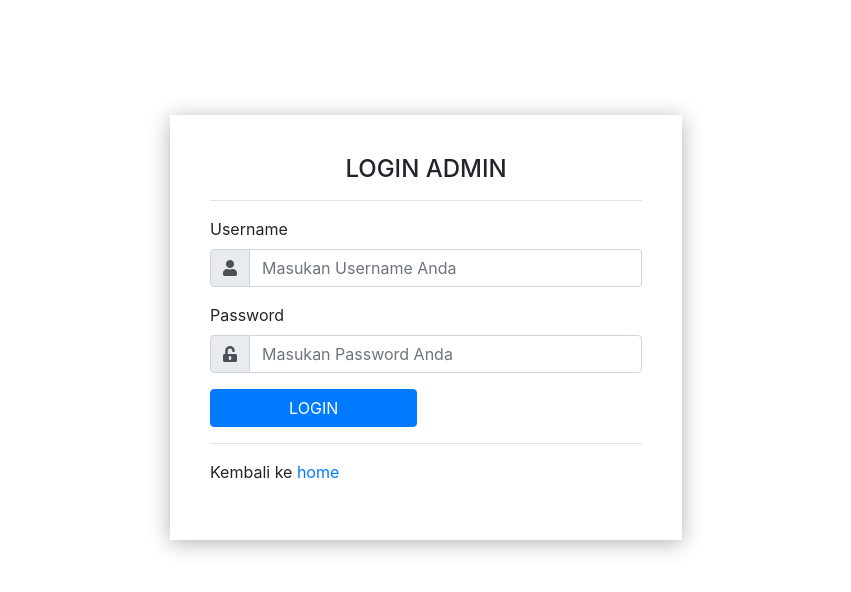
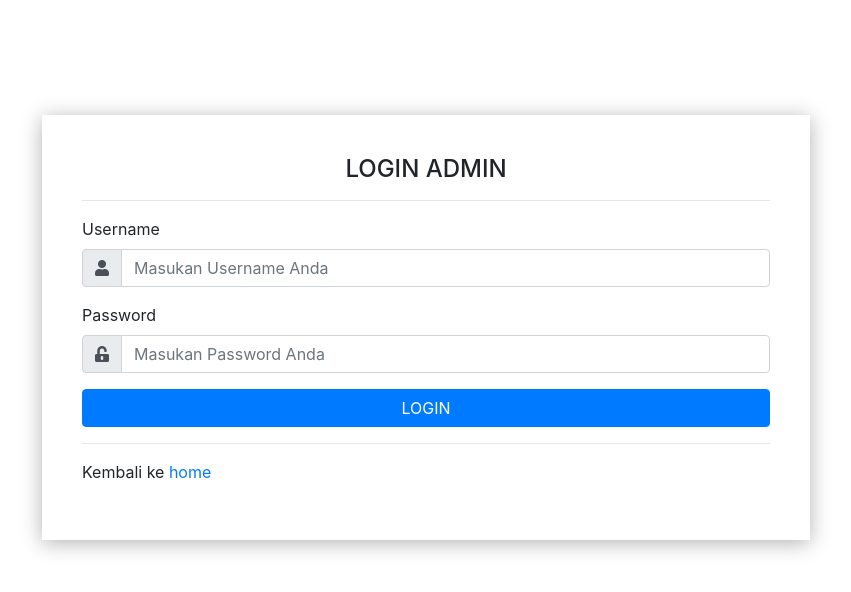
Before and after one commit to MSI0072/GUDANG-FILM, a PHP site: page /admin/login.php in a window 1280 px wide. Shown: the top 592 px of the page, without its empty margins (214-1065 px from the left). Run offline with PHP 8.4, Linux system fonts and the light colour scheme; some libraries are stand-ins or nearby versions.

Commit message:
Update login.css

```diff
--- a/admin/css/login.css
+++ b/admin/css/login.css
@@ -1,10 +1,10 @@
 .container {
-    width: 40%;
+    width: 60%;
     margin-top: 9%;
     box-shadow: 0 3px 20px rgba(0, 0, 0, 0.3);
     padding: 40px;
 }
 
 button {
-    width: 48%;
+    width: 100%;
 }
```
